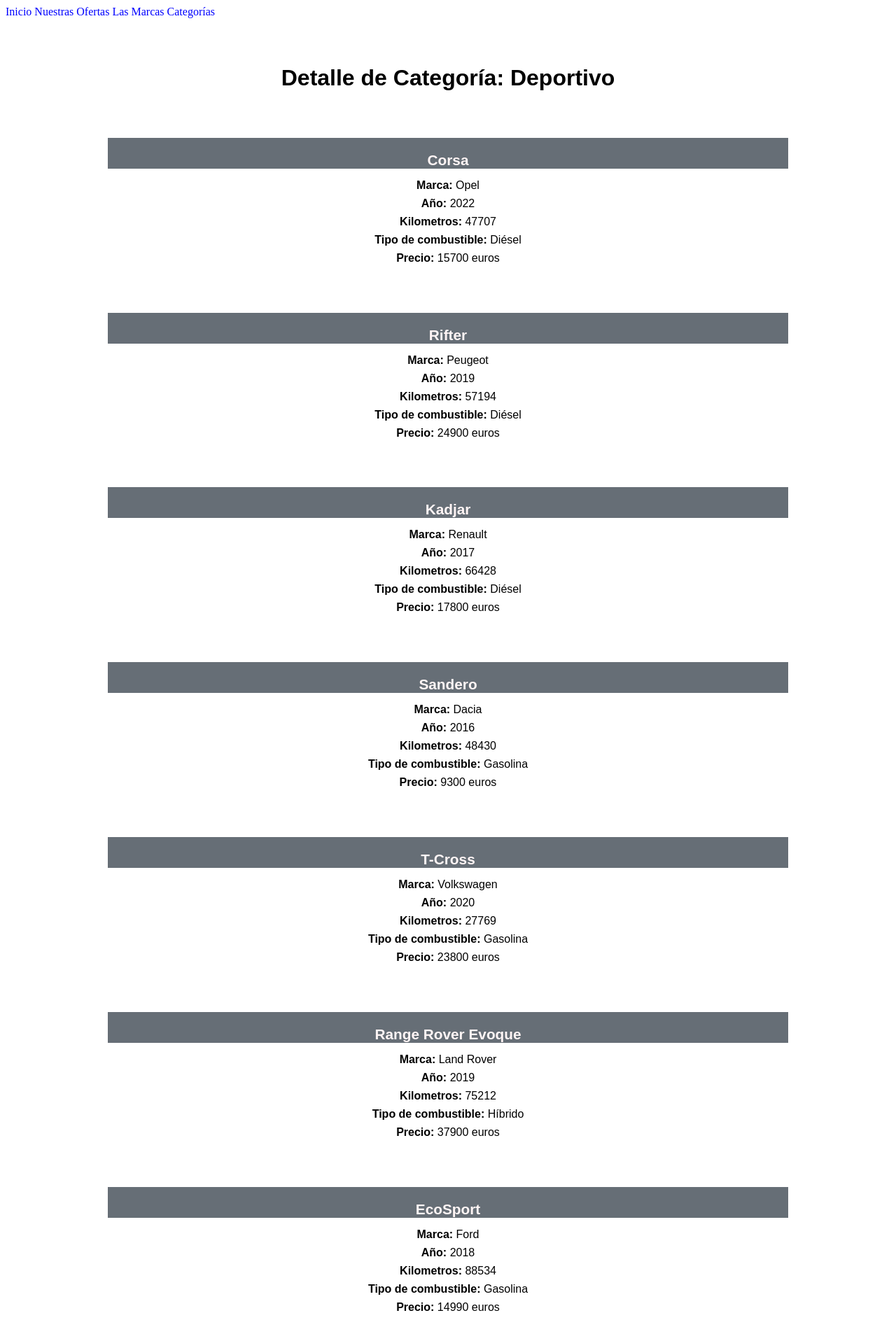
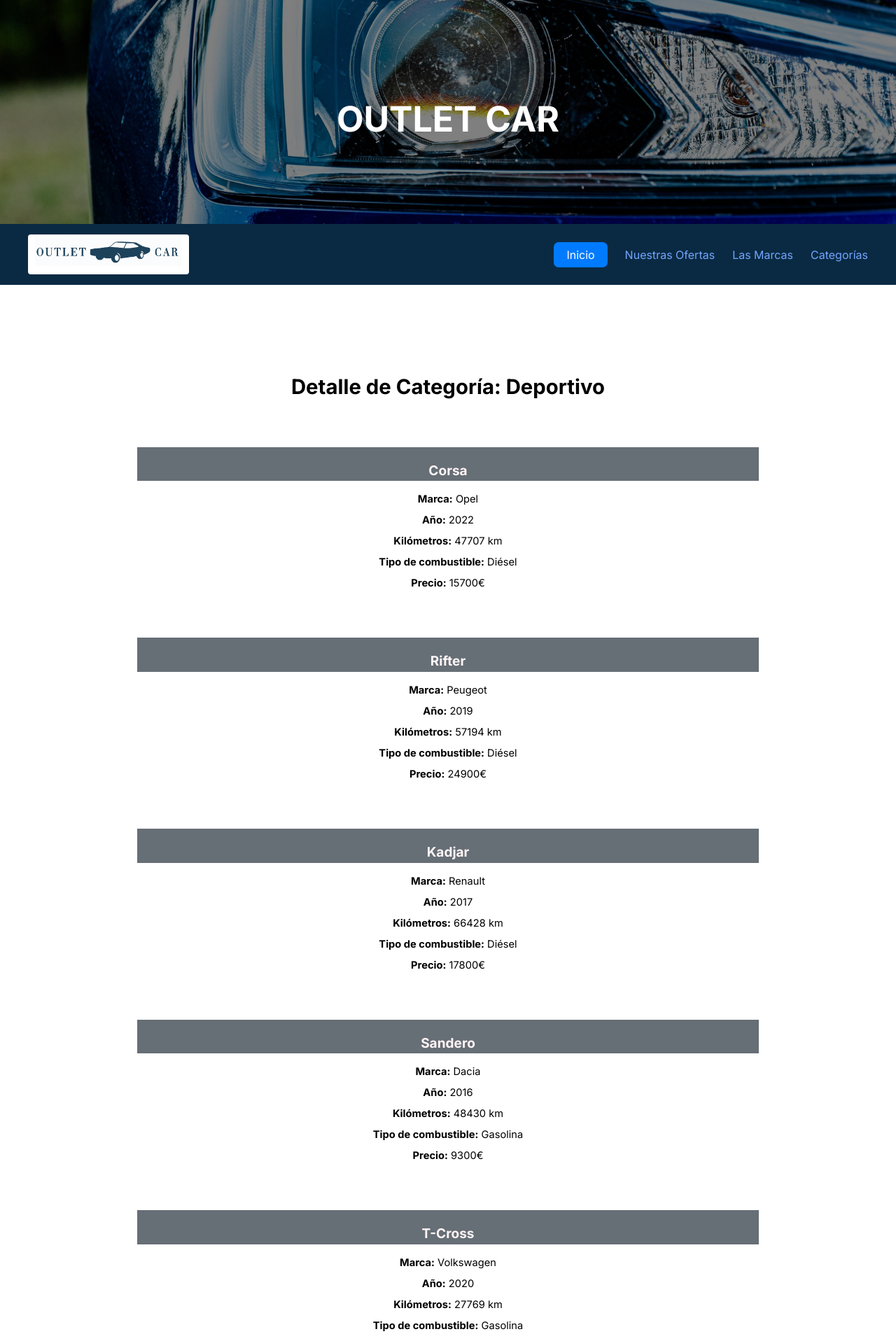
Before and after one commit to carlamanterola/proyectoOutletCar, a Django app: page /appOutletCar/categorias/1/ in a window 1280 px wide. Shown: the top 1906 px of the page at 70% size. Run offline with Django 5.2, Linux system fonts and the light colour scheme; data comes from the database, SQL or seed files in the repository.

Commit message:
Cambiado CSS + Añadidas imágenes

```diff
--- a/appOutletCar/static/css/estilos.css
+++ b/appOutletCar/static/css/estilos.css
@@ -1,61 +1,143 @@
+@import url('https://fonts.googleapis.com/css2?family=Inter:ital,opsz,wght@0,14..32,100..900;1,14..32,100..900&display=swap');
+
+body, html {
+    font-family: 'Inter', sans-serif;
+    font-size: 11pt;
+    line-height: 1.5;
+    height: 100%;
+    margin: 0;
+    background-color: white;
+}
+
+/* PORTADA */
+.portada {
+    /*tengo q escoger una imagen pa meter usando background-image*/
+    background-image: linear-gradient(rgba(0, 0, 0, 0.5), rgba(0, 0, 0, 0.5)), url("../images/portada.jpg");
+    height: 40%;
+    background-position: center;
+    background-repeat: no-repeat;
+    background-size: cover;
+    position: relative;
+}
+
+.texto-portada {
+    text-align: center;
+    position: absolute;
+    top: 50%;
+    left: 50%;
+    transform: translate(-50%, -50%);
+    color: white;
+    font-size: 25px;
+}
+
+.content {
+    margin: 60px;
+}
+
+/* CONTENEDOR PARA LA NAVBAR */
+.navbar {
+    display: grid;
+    grid-template-columns: 1fr auto;
+    align-items: center;
+    padding: 15px 40px;
+    background-color: #0A2A43;
+    color: white;
+}
+
+.nav-izq { /* Navbar a la IZQ */
+    display: flex;
+    align-items: center;
+}
+
+.logo {
+    display: inline-block;
+    padding: 4px 10px;
+    background: white;
+    color: black;
+    border-radius: 4px;
+    font-weight: bold;
+    margin-right: 10px;
+    font-size: 20px;
+}
+
+.nav-links { /* Navbar a la DCHA con links*/
+    list-style: none;
+    padding: 0;
+    margin: 0;
+    display: flex;
+    gap: 25px;
+    }
+
+.nav-links a {
+    color: #73a5ff;
+    text-decoration: none;
+    font-size: 16px;
+}
+
+/* PARA EL BOTON INICIO EN AZUL */
+.nav-links a.inicio {
+    background: #007BFF;
+    color: white;
+    padding: 8px 18px;
+    border-radius: 7px;
+}
+
+/* FOOTER */
 footer {
     display: grid;
     grid-auto-flow: column;
     justify-content: center;
     gap: 200px;
-    background-color: #3C4044;
+    background-color: #0A2A43;
 }
 
-.blockfooter {
+.bloque-footer {
     text-align: left;
     float: left;
     color: #E6E6E6;
     padding-bottom: 50px;
 }
+
 p {
     font-size: 14px;
-    font-family: 'Arial', sans-serif;
 }
+
 h1, h2, h3 {
-    font-family: 'Arial', sans-serif;
-    color: white;
     padding-top: 20px;
     text-align: center;
 }
 
 a {
     text-decoration: none;
-    color: blue;
-}
-ul {
-    list-style-type: none;
-    padding: 0;
-    margin: 0;
-}
-li
-{
-    padding-bottom: 10px;
+    color: #007BFF;
 }
 
- th{
+th{
     padding: 16px;
     width: 5%;
     text-align: center;
-    background-color: #3C4044;
+    background-color: #0A2A43;
     color: white;
     border: 1px solid black;
 
 }
- td {
+
+td {
     padding:  12px;
     text-align: center;
     background-color: white;
     border: 1px solid black;
 
 }
+
 td a{
     color: black;
     text-decoration: underline;
+}
+
+.bloque-oferta {
+    width: 90%;
+
 }
 
 .tituloinicio {
@@ -63,9 +145,7 @@ td a{
     margin-top: 20px;
 }
 .tituloinicio h1 {
-
     color:  #3C4044;
-
 }
 
 .contenedorLista {
@@ -73,7 +153,6 @@ td a{
     padding: 20px 0;
     margin-left: 20px;
     margin-right: 20px;
-    margin: 0 auto;
 }
 
 .contenedor {
--- a/appOutletCar/templates/base.html
+++ b/appOutletCar/templates/base.html
@@ -5,47 +5,54 @@
         <meta charset="UTF-8">
         <meta name="viewport" content="width=device-width, initial-scale=1.0">
         <link rel="stylesheet" href="{% static 'css/estilos.css' %}">
+        <link rel="stylesheet" href="https://cdnjs.cloudflare.com/ajax/libs/font-awesome/4.7.0/css/font-awesome.min.css">
         <title>{% block title %}TÍTULO [PLACEHOLDER]{% endblock %}</title>
     </head>
 
     <body>
-        <header>
-            {% block header %}
-            {% endblock header %}
+        <header class="portada">
+            <div class = "texto-portada">
+                {% block header %}
+                    <h1>OUTLET CAR</h1>
+                {% endblock header %}
+            </div>
         </header>
 
-        <nav>
-            <div class="topnav">
-                {% block nav %}
-                    <a class="active" href="/appOutletCar/">Inicio</a>
-                    <a href="/appOutletCar/ofertas/">Nuestras Ofertas</a>
-                    <a href="/appOutletCar/marcas">Las Marcas</a>
-                    <a href="/appOutletCar/categorias">Categorías</a>
-                {% endblock nav %}
-            </div>
+        <nav class="navbar">
+            {% block nav %}
+                <div class="nav-izq">
+                    <span class="logo"><img src="{% static 'images/logo.png' %}" alt="logo outlet car" style="width:210px;height:41px;"></span>
+                </div>
+
+                <ul class='nav-links'>
+                    <li><a class="inicio" href={%url 'index'%}>Inicio</a></li>
+                    <li><a href={%url 'lista_ofertas'%}>Nuestras Ofertas</a></li>
+                    <li><a href={%url 'visualizar_marcas'%}>Las Marcas</a></li>
+                    <li><a href={%url 'lista_categorias'%}>Categorías</a></li>
+                </ul>
+            {% endblock nav %}
         </nav>
 
-
-        <div id="content">
+        <div class="content">
             {% block content %}
             {% endblock content %}
         </div>
 
         <footer>
             {% block footer %}
-                <div class="blockfooter">
+                <div class="bloque-footer">
                     <h3>CONTÁCTANOS</h3>
                     <p>+34 912 345 678</p>
                     <p>contacto@outletcar.com</p>
                 </div>
 
-                <div class="blockfooter">
+                <div class="bloque-footer">
                     <h3>VISÍTANOS</h3>
                     <p>C/ Falsa de OutletCar</p>
                     <p>28080 Madrid (España)</p>
                 </div>
 
-                <div class="blockfooter">
+                <div class="bloque-footer">
                     <h3>HORARIO</h3>
                     <p><b>L - V:</b> 8.00am - 20.00pm</p>
                     <p><b>Sab:</b> 8.00am - 13.00pm</p>
--- a/appOutletCar/templates/detalle_categoria.html
+++ b/appOutletCar/templates/detalle_categoria.html
@@ -7,15 +7,15 @@
         <h2 class="titulo">Detalle de Categoría: {{categoria.nomCat}}</h2>
 
         {% if coches %}
-            <div class="contendorCoche">
+            <div class="contenedorCoche">
                 {% for coche in coches %}
                     <div class="cocheDetalle">
                         <h3>{{ coche.modelo }}</h3>
                         <p><strong>Marca:</strong> {{coche.idMarca.nomMarca}}</p>
                         <p><strong>Año:</strong> {{coche.anio}}</p>
-                        <p><strong>Kilometros:</strong> {{coche.km}}</p>
+                        <p><strong>Kilómetros:</strong> {{coche.km}} km</p>
                         <p><strong>Tipo de combustible:</strong> {{coche.idCombustible.nomCombustible}}</p>
-                        <p><strong>Precio:</strong> {{coche.idPrecio.precio}} euros</p>
+                        <p><strong>Precio:</strong> {{coche.idPrecio.precio}}€</p>
                         </div>
                 {% endfor %}
             </div>
--- a/appOutletCar/templates/detalle_oferta.html
+++ b/appOutletCar/templates/detalle_oferta.html
@@ -3,8 +3,6 @@
 {% block title %}Outlet Car - Ofertas{% endblock %}
 
 {% block content %}
-    <h1>Outlet Car</h1>
-
     {% if coche %}
     {% comment %} Lista de todas las ofertas. ACTUALMENTE: solo precio. {% endcomment %}
 
@@ -15,12 +13,12 @@
     <p>Año: {{coche.anio}}</p>
     <p>Combustible: {{coche.idCombustible.nomCombustible}}</p>
     <p>Kilometraje: {{coche.km}}</p>
-    <p>Precio: {{oferta.precio}}</p>
+    <p>Precio: {{coche.idPrecio.precio}}€</p>
 
     <p>Lista de Categorías: </p>
     <ul>
         {% for cat in coche.idCat.all %}
-            <li>{{ cat.nomCat }}</li>
+            <li>{{cat.nomCat}}</li>
         {% empty %}
             <li>Sin categorías.</li>
         {% endfor %}
--- a/appOutletCar/templates/index.html
+++ b/appOutletCar/templates/index.html
@@ -1,7 +1,6 @@
 {% extends "base.html" %}
-{% load static %}
 
-{% block title %}Coche más barato por marca{% endblock %}
+{% block title %}Outlet Car - Inicio{% endblock %}
 
 {% block content %}
 
--- a/appOutletCar/templates/lista_categorias.html
+++ b/appOutletCar/templates/lista_categorias.html
@@ -3,7 +3,7 @@
 {% block title %}Outlet Car - Categorias{% endblock %}
 
 {% block content %}
-    <main class="contenedorLista">
+    <div class="contenedorLista">
         <h2 class="titulo">Categorías Disponibles</h2>
 
         {% if categorias %}
@@ -21,6 +21,6 @@
                 {% endfor %}
             </ul>
         {% endif %}
-    </main>
+    </div>
 
 {% endblock content %}
```
Also changed, not shown: appOutletCar/templates/lista_ofertas.html (+10 -6 lines), appOutletCar/static/images/logo.png (added), appOutletCar/static/images/portada.jpg (added).
